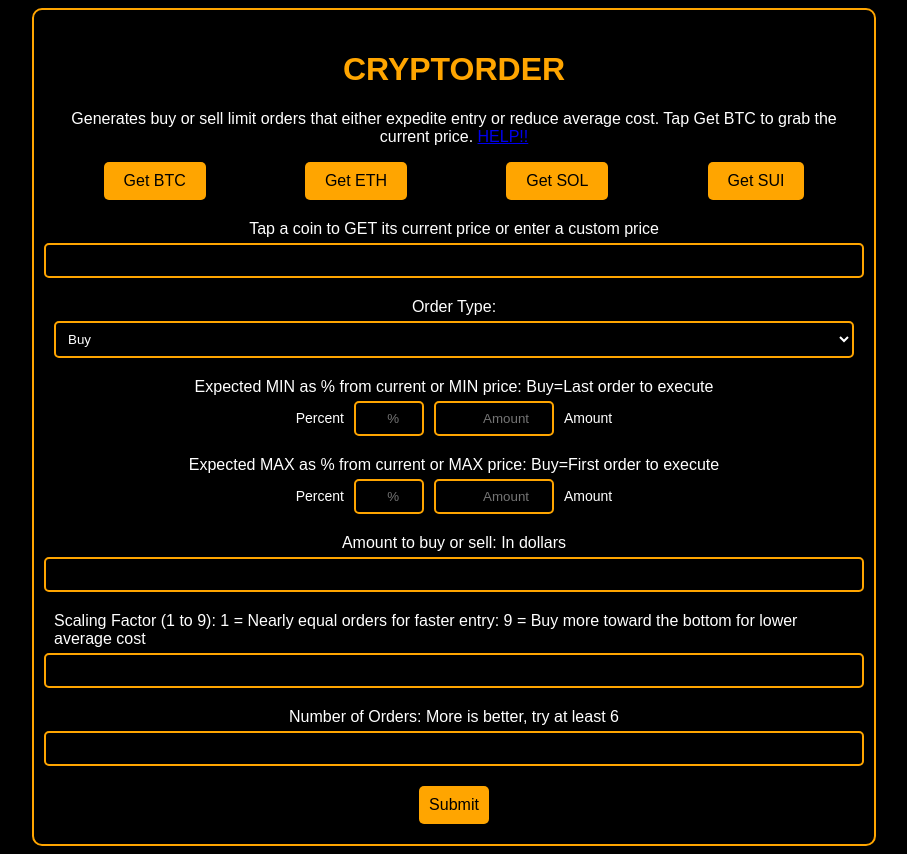
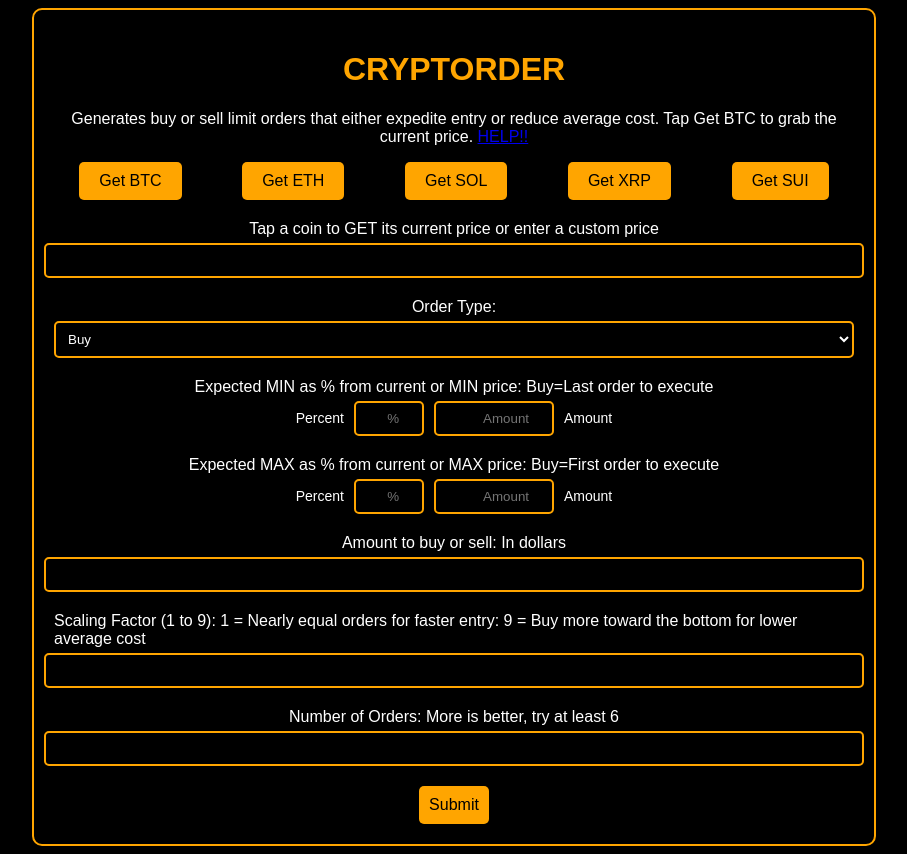
Before and after one commit to aztronome/cryptorder, a Flask app: page / in a window 1280 px wide. Shown: the whole page, without its empty margins (186-1093 px from the left). Run offline with Flask 3, Linux system fonts and the light colour scheme.

Commit message:
Update app

```diff
--- a/app.py
+++ b/app.py
@@ -44,15 +44,34 @@ def help():
 def submit():
     try:
         # Retrieve input values from the form
-        current_price = float(request.form.get('price', 0))
+        price = request.form.get('price', '')
         order_type = request.form.get('order_type', 'buy')  # Get order_type as string
-        min_price_amount = float(request.form.get('min_price_amount', 0))
-        max_price_amount = float(request.form.get('max_price_amount', 0))
-        investment = float(request.form.get('investment', 0))
-        scaling_factor = float(request.form.get('scaling_factor', 0))
-        num_orders = int(request.form.get('num_orders', 1))
+        min_price_percent = request.form.get('min_price_percent', '')
+        min_price_amount = request.form.get('min_price_amount', '')
+        max_price_percent = request.form.get('max_price_percent', '')
+        max_price_amount = request.form.get('max_price_amount', '')
+        investment = request.form.get('investment', '')
+        scaling_factor = request.form.get('scaling_factor', '')
+        num_orders = request.form.get('num_orders', '')
         coin = request.form.get('coin', 'BTC')  # Get the coin symbol from the form
-        scale_adjuster = 3.5
+
+        # Validate that all required fields are provided and not empty
+        if not all([price, min_price_percent, min_price_amount, max_price_percent, max_price_amount, investment, scaling_factor, num_orders]):
+            return jsonify({"error": "All fields are required"}), 400
+
+        # Convert fields to appropriate types
+        current_price = float(price)
+        min_price_percent = float(min_price_percent)
+        min_price_amount = float(min_price_amount)
+        max_price_percent = float(max_price_percent)
+        max_price_amount = float(max_price_amount)
+        investment = float(investment)
+        scaling_factor = float(scaling_factor)
+        num_orders = int(num_orders)
+
+        # Ensure num_orders is at least 2
+        if num_orders < 2:
+            return jsonify({"error": "Number of orders must be at least 2"}), 400
 
         # Determine the symbol (e.g., BTC-USDC)
         symbol = f"{coin}-USDC"
@@ -63,7 +82,7 @@ def submit():
 
         # Create a normalized weight distribution based on the scaling factor
         weights = [
-            (1 + scaling_factor * (num_orders - i - 1) / ((num_orders - 1) * scale_adjuster))
+            (1 + scaling_factor * (num_orders - i - 1) / ((num_orders - 1) * 3.5))
             for i in range(num_orders)
         ]
         if order_type == 'sell':  # Reverse weights for sell orders
@@ -101,12 +120,23 @@ def submit():
             avg_cost=round(avg_cost, 2),
             total_btc=round(total_quantity, 7),
             order_type=order_type,
-            coin=coin
+            coin=coin,
+            price=price,
+            min_price_percent=min_price_percent,
+            min_price_amount=min_price_amount,
+            max_price_percent=max_price_percent,
+            max_price_amount=max_price_amount,
+            investment=investment,
+            scaling_factor=scaling_factor,
+            num_orders=num_orders
         )
 
+    except ValueError as e:
+        logging.error(f"Error converting form data to float or int: {e}")
+        return jsonify({"error": "Invalid input. Please ensure all fields contain valid numbers."}), 400
     except Exception as e:
         logging.error(f"Error in /submit: {e}")
-        return jsonify({'error': str(e)}), 400
+        return jsonify({"error": str(e)}), 400
 
 @app.route('/cancel_orders', methods=['POST'])
 def cancel_orders():
--- a/templates/help.html
+++ b/templates/help.html
@@ -9,7 +9,7 @@
 <body>
     <a href="{{ url_for('index') }}">Back to CRYPTORDER</a>
     <h1>An Explanation of each parameter</h1>
-    <p>We expect volatility and accordingly we will try to buy the bottom and sell the top. We can not predict these extrema so we cast a wide net with many limit orders. This tool will create equal intervals between the asset price of each order but will vary the amount of each order. The trades furthest from the current price will produce the lowest average costs or greatest profits. If the price never reaches the highest or lowest orders the trades wont be made at all. This is the trade off reflected by the Scaling factor parameter. Other parameters that affect the success of this strategy are the chosen minimum and maximum values. These can be expressed as a percent of the current price or a dollar amount which may reflect apparent resistance levels.</p>
+    <p>We expect volatility and accordingly we will try to buy the bottom and sell the top. We can not predict these extrema so we cast a wide net with many limit orders. This tool will create orders at equal intervals in the selected price range. The amount of each order can be varied with the scaling factor. The trades furthest from the current price will produce the lowest average costs or greatest profits. If the price never reaches the highest or lowest orders the trades wont be made at all. This is the trade off reflected by the Scaling factor parameter. Other parameters that affect the success of this strategy are the chosen minimum and maximum values. These can be expressed as a percent of the current price or a dollar amount which may reflect apparent resistance levels.</p>
     <ul>
         <li>Current Price: Tap a GET button to grab it's current price or enter a custom price.</li>
     </ul>
--- a/templates/index.html
+++ b/templates/index.html
@@ -39,6 +39,20 @@
         .input-row .label {
             font-size: 14px;
         }
+
+        /* Style for GET buttons */
+        .button-row {
+            display: flex;
+            justify-content: center;
+            gap: 10px;
+            margin-bottom: 20px;
+        }
+
+        .get-button {
+            padding: 10px 20px;
+            font-size: 16px;
+            cursor: pointer;
+        }
     </style>
 </head>
 <body>
@@ -46,17 +60,19 @@
         <h1>CRYPTORDER</h1>
         <p>Generates buy or sell limit orders that either expedite entry or reduce average cost. Tap Get <span id="selected-coin">BTC</span> to grab the current price. <a href="/help">HELP!!</a></p>
 
+        <!-- GET Buttons -->
         <div class="button-row">
             <button class="get-button" onclick="fetchPrice('BTC')">Get BTC</button>
             <button class="get-button" onclick="fetchPrice('ETH')">Get ETH</button>
             <button class="get-button" onclick="fetchPrice('SOL')">Get SOL</button>
+            <button class="get-button" onclick="fetchPrice('XRP')">Get XRP</button>
             <button class="get-button" onclick="fetchPrice('SUI')">Get SUI</button>
         </div>
 
         <form method="POST" action="/submit">
             <div class="form-group">
                 <label for="price">Tap a coin to GET its current price or enter a custom price</label>
-                <input type="text" id="price" name="price" value="{{ request.form.get('price', '') }}">
+                <input type="text" id="price" name="price" value="{{ request.form.get('price', '') }}" required>
             </div>
 
             <div class="form-group">
@@ -72,8 +88,8 @@
                 <label id="min_price_label">Expected MIN as % from current or MIN price: Buy=Last order to execute / Sell=First order</label>
                 <div class="input-row">
                     <span class="label">Percent</span>
-                    <input type="number" id="min_price_percent" name="min_price_percent" class="percent" step="0.1" placeholder="%" oninput="updateMinPriceAmount()">
-                    <input type="number" id="min_price_amount" name="min_price_amount" class="amount" step="0.01" placeholder="Amount" oninput="updateMinPricePercent()">
+                    <input type="number" id="min_price_percent" name="min_price_percent" class="percent" step="0.1" placeholder="%" value="{{ request.form.get('min_price_percent', '') }}" oninput="updateMinPriceAmount()">
+                    <input type="number" id="min_price_amount" name="min_price_amount" class="amount" step="0.01" placeholder="Amount" value="{{ request.form.get('min_price_amount', '') }}" oninput="updateMinPricePercent()">
                     <span class="label">Amount</span>
                 </div>
             </div>
@@ -83,8 +99,8 @@
                 <label id="max_price_label">Expected MAX as % from current or MAX price: Buy=First order to execute / Sell=Last order</label>
                 <div class="input-row">
                     <span class="label">Percent</span>
-                    <input type="number" id="max_price_percent" name="max_price_percent" class="percent" step="0.1" placeholder="%" oninput="updateMaxPriceAmount()">
-                    <input type="number" id="max_price_amount" name="max_price_amount" class="amount" step="0.01" placeholder="Amount" oninput="updateMaxPricePercent()">
+                    <input type="number" id="max_price_percent" name="max_price_percent" class="percent" step="0.1" placeholder="%" value="{{ request.form.get('max_price_percent', '') }}" oninput="updateMaxPriceAmount()">
+                    <input type="number" id="max_price_amount" name="max_price_amount" class="amount" step="0.01" placeholder="Amount" value="{{ request.form.get('max_price_amount', '') }}" oninput="updateMaxPricePercent()">
                     <span class="label">Amount</span>
                 </div>
             </div>
@@ -108,7 +124,7 @@
             <!-- Hidden input to store the selected coin -->
             <input type="hidden" id="coin" name="coin" value="{{ request.form.get('coin', 'BTC') }}">
 
-            <button id="submit_button" onclick="submitForm()">Submit</button>
+            <button id="submit_button" type="submit">Submit</button>
         </form>
 
         {% if orders %}
```
Also changed, not shown: 1 other file.
